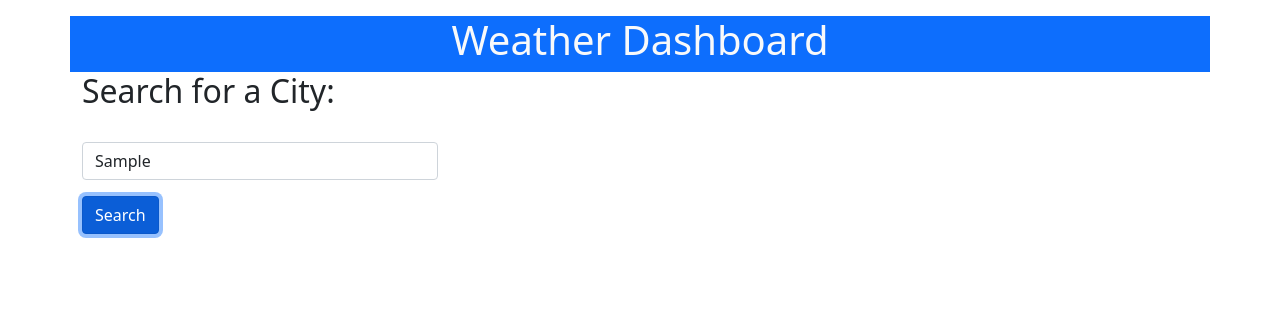
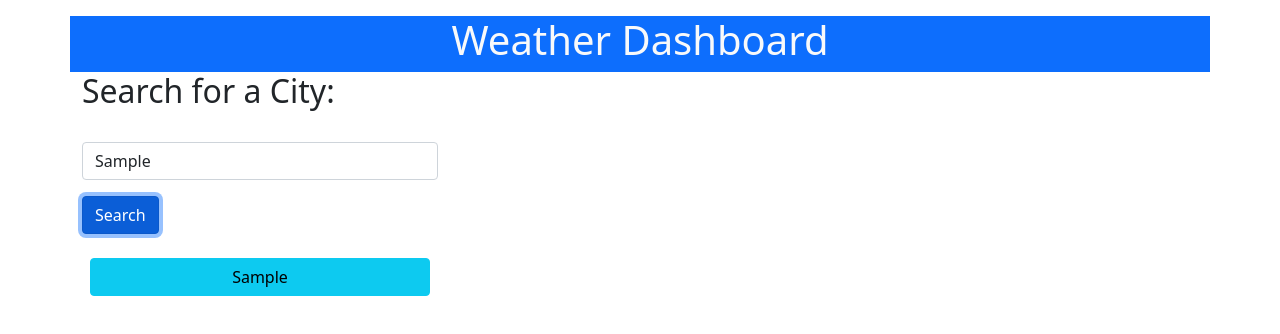
Before and after one commit to jmcmillenmusic/ssapi-weather-dashboard, a plain HTML site: page index.html in a window 1280 px wide. Both pictures are taken after typing "Sample" into the empty fields and a click on the button "Search". Drawn offline with nearby package versions, Linux system fonts and the light colour scheme; no server answers.

Commit message:
Added bg colors to card, added search history, working on being able to click buttons in search history

```diff
--- a/assets/script.js
+++ b/assets/script.js
@@ -3,6 +3,8 @@ var lat = "";
 var lon = "";
 
 var sumbittedCity = document.getElementById("submitCity");
+var cities = [];
+var searchHistory = document.getElementById("searchHistory");
 var cityDateWeather = document.getElementById("cityDateWeather");
 var currentDate = dayjs().format("MM/DD/YYYY");
 var datePlusOne = dayjs().add(1, "day").format("MM/DD/YYYY");
@@ -76,6 +78,9 @@ function geoToData(dataCall) {
             todayTemp.textContent = "Temp: " + Math.floor(data.current.temp) + "\xB0F";
             todayWind.textContent = "Wind: " + Math.floor(data.current.wind_speed) + " MPH";
             todayHumidity.textContent = "Humidity: " + data.current.humidity + "%";
+            if (fiveDayEl.children.length > 0) {
+                fiveDayEl.replaceChildren();
+            }
             for (i = 0; i < fiveDayForecast.length; i++) {
                 fiveDayForecast[i].temp = data.daily[(i + 1)].temp.max;
                 fiveDayForecast[i].wind = data.daily[(i + 1)].wind_speed;
@@ -87,7 +92,7 @@ function geoToData(dataCall) {
                 var p2El = document.createElement("p");
                 var p3El = document.createElement("p");
                 var futureIcon = document.createElement("img");
-                cardDiv.classList.add("card");
+                cardDiv.classList.add("card", "bg-info");
                 cardBody.classList.add("card-body");
                 h5El.classList.add("card-title");
                 h5El.textContent = fiveDayForecast[i].date;
@@ -111,5 +116,13 @@ function geoToData(dataCall) {
 sumbittedCity.addEventListener("click", function(event) {
     event.preventDefault();
     cityName = document.getElementById("cityName").value;
+    cities.push(cityName);
+    console.log(cities);
+    localStorage.setItem("City Name: ", cities);
+    var cityButton = document.createElement("button");
+    cityButton.textContent = cityName;
+    cityButton.setAttribute("class", "btn btn-info mt-3");
+    cityButton.setAttribute("id", "submitCity");
+    searchHistory.appendChild(cityButton);
     cityToGeo();
 });
--- a/index.html
+++ b/index.html
@@ -22,8 +22,11 @@
                       <label for="cityName" class="form-label"></label>
                       <input type="text" class="form-control" id="cityName" placeholder="Austin">
                     </div>
-                    <button id="submitCity" type="button" class="btn btn-primary">Search</button>
+                    <button id="submitCity" type="button" class="btn  btn-primary">Search</button>
                 </form>
+                <div id="searchHistory" class="d-flex flex-column p-2">
+
+                </div>
             </div>
             <div class="col-8">
                 <div class="row">
```
